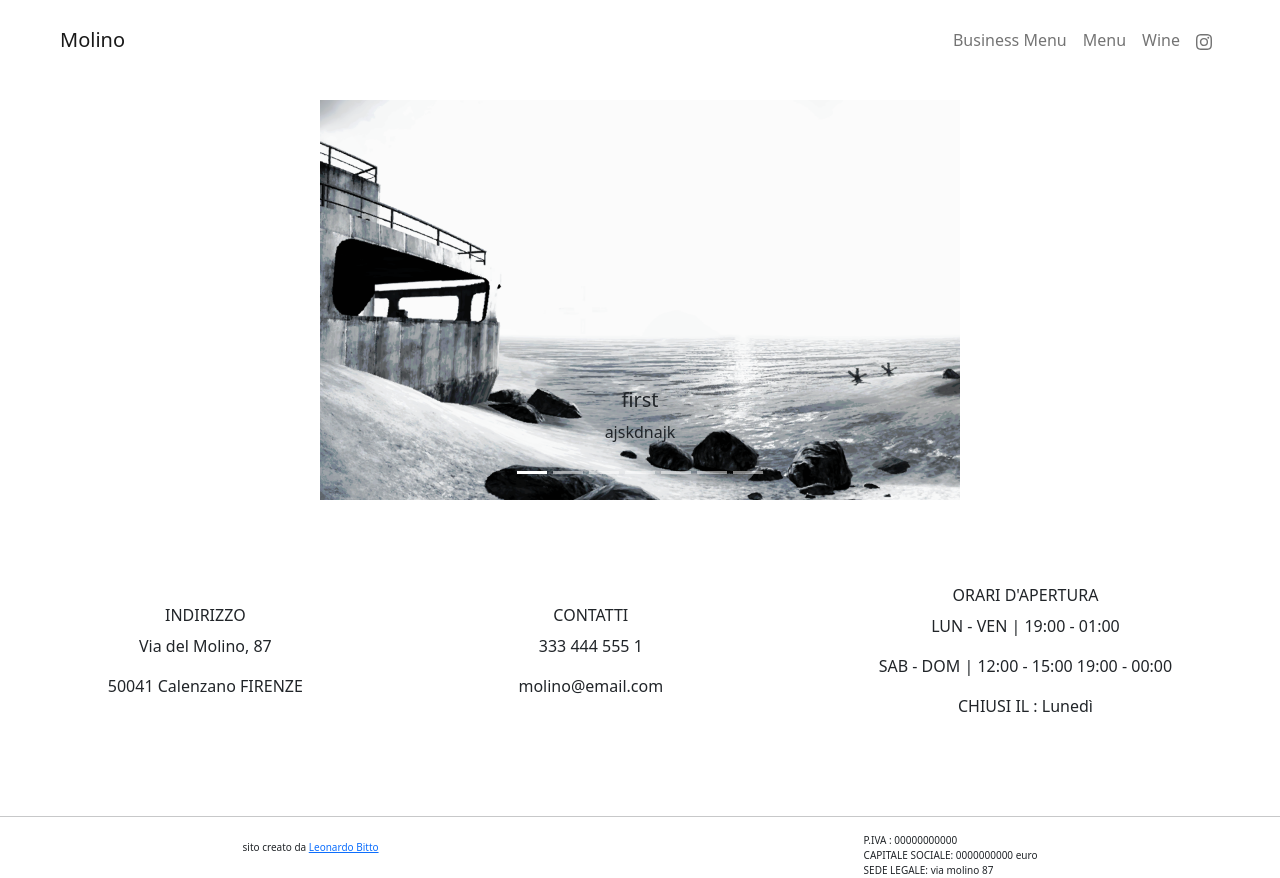
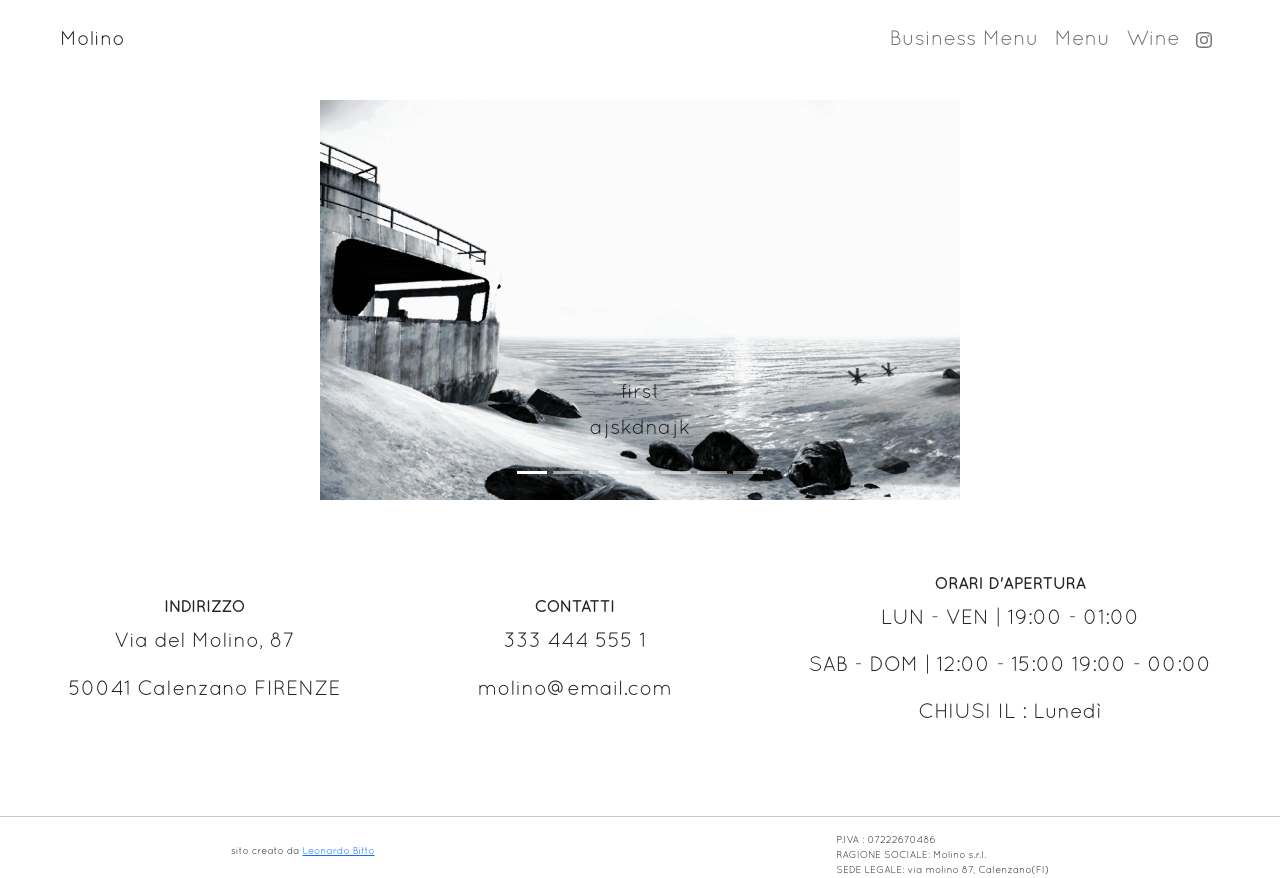
Before and after one commit to leoBitto/restaurant, a Django app: page / in a window 1280 px wide. Run offline with Django 4.2, Linux system fonts and the light colour scheme; data comes from the database, SQL or seed files in the repository; both versions use the stored data as it was after the commit.

Commit message:
added favicon and font

```diff
--- a/base/static/css/mqCarousel.css
+++ b/base/static/css/mqCarousel.css
@@ -1,13 +1,12 @@
 
-
-/* On screens that are 526px or more,
-@media screen and (min-width: 526px) {
-
-  .carousel-item{
-    height: 70vh;
-  }
+@font-face {
+  font-family: 'Quicksand_Book';
+  src: local('Quicksand_Book'),
+       url('../fonts/Quicksand_Book.otf') format("opentype");
 
 }
 
-
-*/
+body {
+  font-family: 'Quicksand_Book', Fallback, sans-serif;
+  font-size: 1.3rem;
+}
--- a/base/website/templates/website/base.html
+++ b/base/website/templates/website/base.html
@@ -4,13 +4,14 @@
     <head>
         <meta charset="utf-8">
         <meta http-equiv="X-UA-Compatible" content="IE=edge">
-        <meta name="description" content="Hello World">
+        <meta name="description" content="ristorante trattoria, cucina ambiente">
         <meta name="viewport" content="width=device-width, initial-scale=1">
+        <link rel="icon" type="image/x-icon" href="{% static 'favicon/favicon.ico' %}">
         <link href="https://cdn.jsdelivr.net/npm/bootstrap@5.2.3/dist/css/bootstrap.min.css" rel="stylesheet" integrity="sha384-rbsA2VBKQhggwzxH7pPCaAqO46MgnOM80zW1RWuH61DGLwZJEdK2Kadq2F9CUG65" crossorigin="anonymous">
         <title> Molino - Trattoria </title>
         <link rel="stylesheet" type="text/css" href="{% static 'css/mqCarousel.css' %}" />
     </head>
-    <body style="max-height:105vh; max-width:100vw; min-height:105vh">
+    <body style="max-height:105vh; max-width:100vw; min-height:105vh ">
 
 
         {% include "website/navbar.html" %}
@@ -25,10 +26,10 @@
                 <span class="" style="font-size:10px"> sito creato da <a href="https://github.com/leoBitto">Leonardo Bitto</a> </span>
             </div>
 
-            <div class="d-flex flex-column " style="font-size:10px">
-                <span class="">P.IVA : 00000000000</span>
-                <span class="">CAPITALE SOCIALE: 0000000000 euro</span>
-                <span class="">SEDE LEGALE: via molino 87</span>
+            <div class="d-flex flex-column justify-content-around" style="font-size:10px">
+                <span class="">P.IVA : 07222670486</span>
+                <span class="">RAGIONE SOCIALE: Molino s.r.l.</span>
+                <span class="">SEDE LEGALE: via molino 87, Calenzano(FI)</span>
 
             </div>
         </footer>
--- a/base/website/templates/website/landing.html
+++ b/base/website/templates/website/landing.html
@@ -54,7 +54,7 @@
     <div style="width:100%; height:30vh;" class="d-flex flex-column flex-md-row justify-content-around text-center">
         <!-- LOCATION -->
         <div class="m-auto">
-            <h6> INDIRIZZO  </h6>
+            <h6 class="fw-bold"> INDIRIZZO  </h6>
             <p> Via del Molino, 87 </p>
             <p> 50041 Calenzano FIRENZE</p>
         </div>
@@ -62,7 +62,7 @@
 
         <!-- CONTACTS -->
         <div class="m-auto">
-            <h6> CONTATTI  </h6>
+            <h6 class="fw-bold"> CONTATTI  </h6>
             <p> {{ contacts.phone }} </p>
             <p> {{ contacts.mail }} </p>
         </div>
@@ -70,7 +70,7 @@
 
         <!-- OPENING HOURS -->
         <div class="m-auto ">
-            <h6> ORARI D'APERTURA  </h6>
+            <h6 class="fw-bold"> ORARI D'APERTURA  </h6>
             <p> LUN - VEN | {{opening_hours.weekdays}} </p>
             <p> SAB - DOM | {{opening_hours.weekend}} </p>
             <p> CHIUSI IL : {{opening_hours.closing_day}} </p>
--- a/base/website/views.py
+++ b/base/website/views.py
@@ -66,6 +66,8 @@ def business_menu(request):
     desserts = menu.dessert.all()
 
     title = "Menù del pranzo"
+    description = "due portate a scelta 23€"
+    description2 = "tre portate a scelta 33€"
 
     context={
         'entrees':entrees,
@@ -74,8 +76,9 @@ def business_menu(request):
         'side_dishes':side_dishes,
         'desserts':desserts,
         'title':title,
+        'description':description,
+        'description2':description2,
     }
-
 
     return render(request, 'website/menu.html', context)
 
```
Also changed, not shown: base/website/templates/website/menu.html (+15 -5 lines), base/db.sqlite3, base/static/favicon/favicon.ico (added), base/static/fonts/Quicksand_Book.otf (added), base/static/fonts/Quicksand_Light.otf (added).
